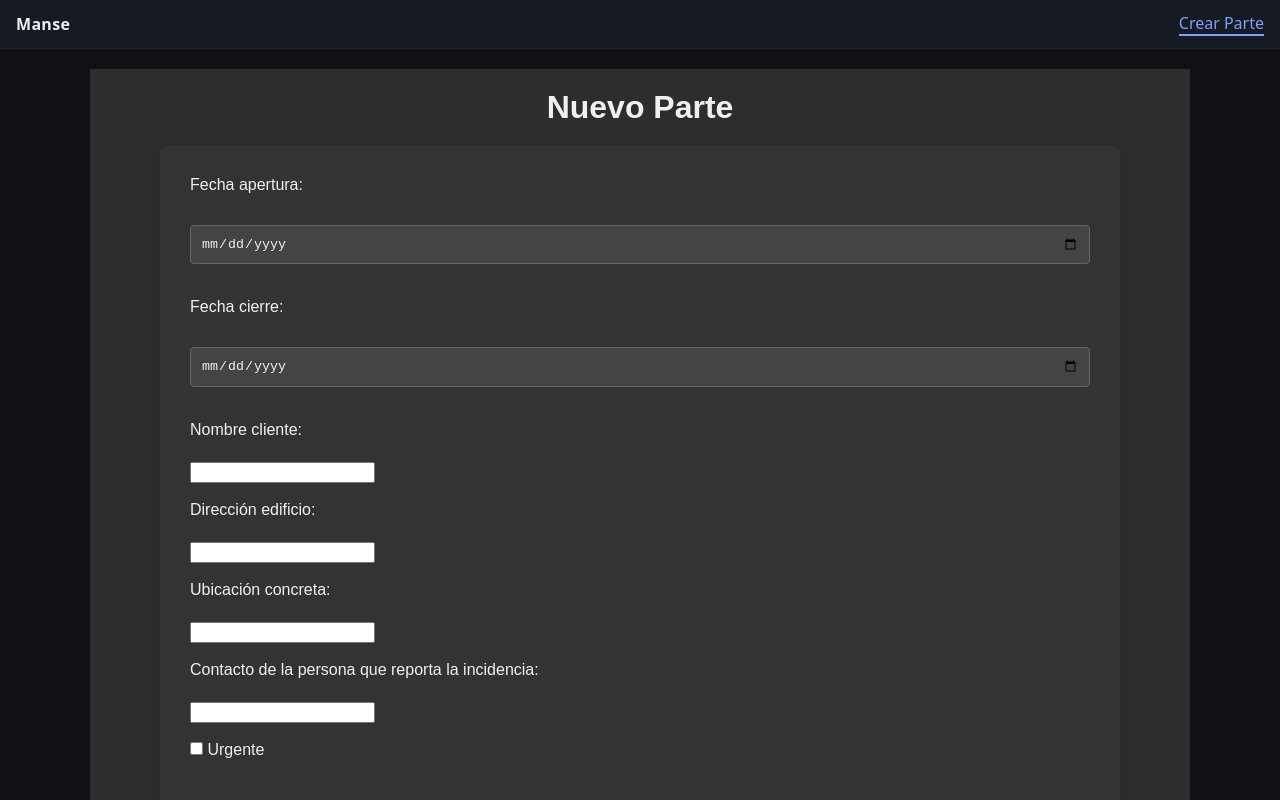
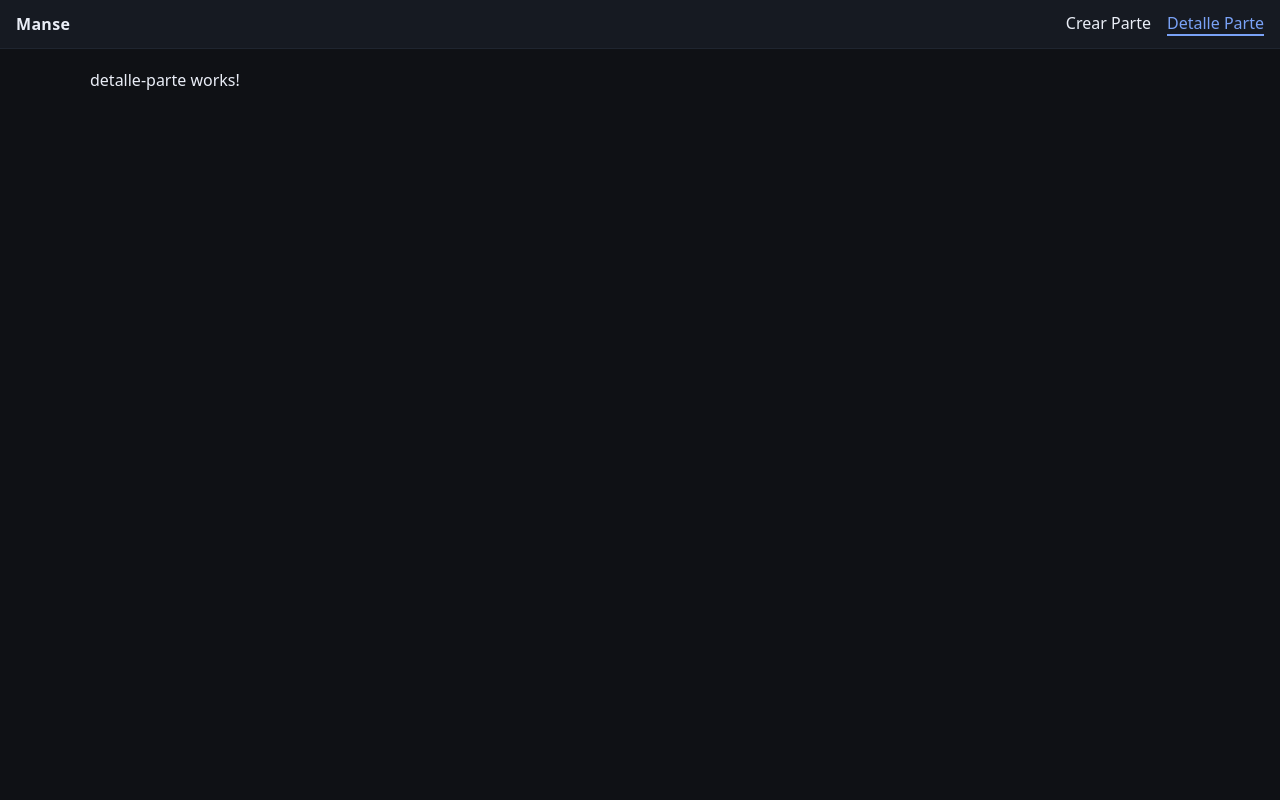
Before and after one commit to g-santos-m/manse, an Angular app: page /detalle-parte in a window 1280 px wide. Before the commit this address led to /crear-parte. Shown: the top 800 px of the page. Built offline with nearby package versions, Linux system fonts and the light colour scheme.

Commit message:
accion hecha: crear pagina detalle-parte

```diff
--- a/src/app/app.html
+++ b/src/app/app.html
@@ -3,6 +3,7 @@
   <nav class="menu">
     <!-- <a routerLink="/library" routerLinkActive="active">Detalle</a>-->
     <a routerLink="/crear-parte" routerLinkActive="active">Crear Parte</a>
+    <a routerLink="/detalle-parte" routerLinkActive="active">Detalle Parte</a>
   </nav>
 </header>
 
--- a/src/app/app.routes.ts
+++ b/src/app/app.routes.ts
@@ -1,11 +1,14 @@
 import { NgModule } from '@angular/core';
 import { RouterModule, Routes } from '@angular/router';
 import { CrearParte } from './features/component/crear-parte/crear-parte';
+import { DetalleParte } from './features/component/detalle-parte/detalle-parte';
 
 export const routes: Routes = [
   { path: 'crear-parte', component: CrearParte },
+  { path: 'detalle-parte', component: DetalleParte },
 
   { path: '', redirectTo: '/crear-parte', pathMatch: 'full' },
+
   { path: '**', redirectTo: '/crear-parte' }
 ];
 
--- /dev/null
+++ b/src/app/features/component/detalle-parte/detalle-parte.html
@@ -0,0 +1 @@
+<p>detalle-parte works!</p>
--- /dev/null
+++ b/src/app/features/component/detalle-parte/detalle-parte.ts
@@ -0,0 +1,12 @@
+import { Component, signal } from '@angular/core';
+import { RouterLinkActive, RouterLink, RouterOutlet } from '@angular/router';
+
+@Component({
+  selector: 'app-root',
+  imports: [RouterOutlet, RouterLink, RouterLinkActive],
+  templateUrl: './detalle-parte.html',
+  styleUrl: './detalle-parte.scss'
+})
+export class DetalleParte {
+  protected readonly title = signal('manse');
+}
```
Also changed, not shown: src/app/features/component/detalle-parte/detalle-parte.scss (added), 1 other file (tests, documents, lock files or other folders).
